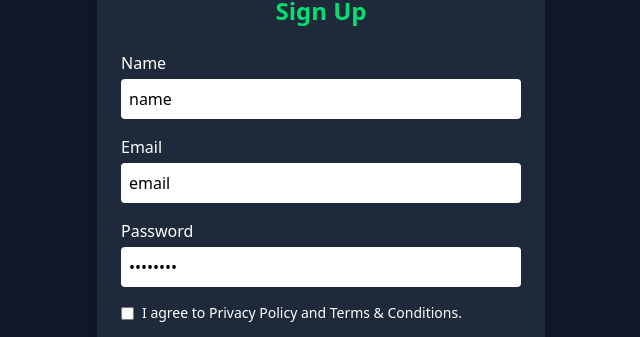
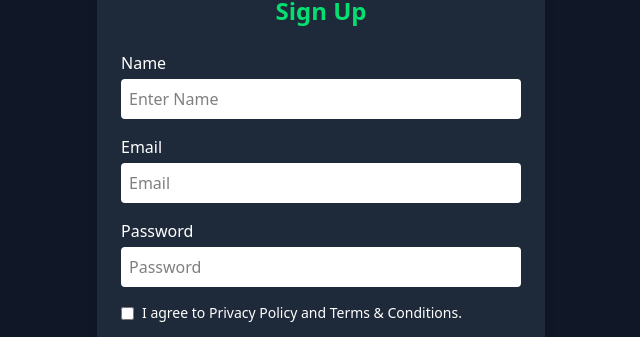
Before and after one commit to abdull435/Ecommerce-cyber, a React app in the folder frontend/: page /signup in a window 1280 px wide. Shown: the part 187-524 px from the top of the page, without its empty margins (319-959 px from the left). Built offline with nearby package versions, Linux system fonts and the light colour scheme; the HTML template or start-up script is replaced by a standard one.

Commit message:
make some changes in signup component

```diff
--- a/frontend/src/components/signup.jsx
+++ b/frontend/src/components/signup.jsx
@@ -13,6 +13,7 @@ const Signup = () => {
 
     try {
       const res = await axios.post('http://localhost:3000/verify', {
+        name,
         email,
         code,
       });
@@ -34,7 +35,7 @@ const Signup = () => {
             <label className="mb-1">Name</label>
             <input
               type="text"
-              value="name"
+              name="name"
               onChange={(e) => setName(e.target.value)}
               placeholder="Enter Name"
               required
@@ -46,7 +47,7 @@ const Signup = () => {
             <label className="mb-1">Email</label>
             <input
               type="email"
-              value="email"
+              name="email"
               onChange={(e) => setEmail(e.target.value)}
               placeholder="Email"
               required
@@ -58,7 +59,7 @@ const Signup = () => {
             <label className="mb-1">Password</label>
             <input
               type="password"
-              value="password"
+              name="password"
               onChange={(e) => setPassword(e.target.value)}
               placeholder="Password"
               required
```
